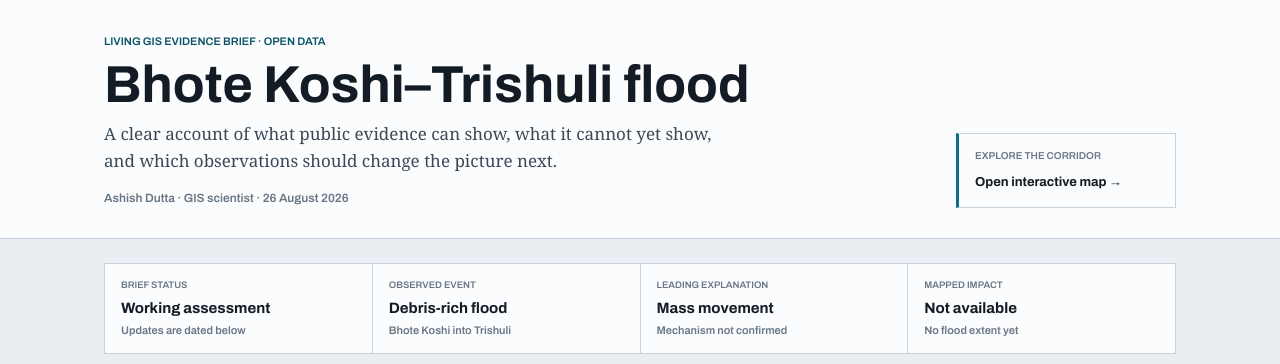
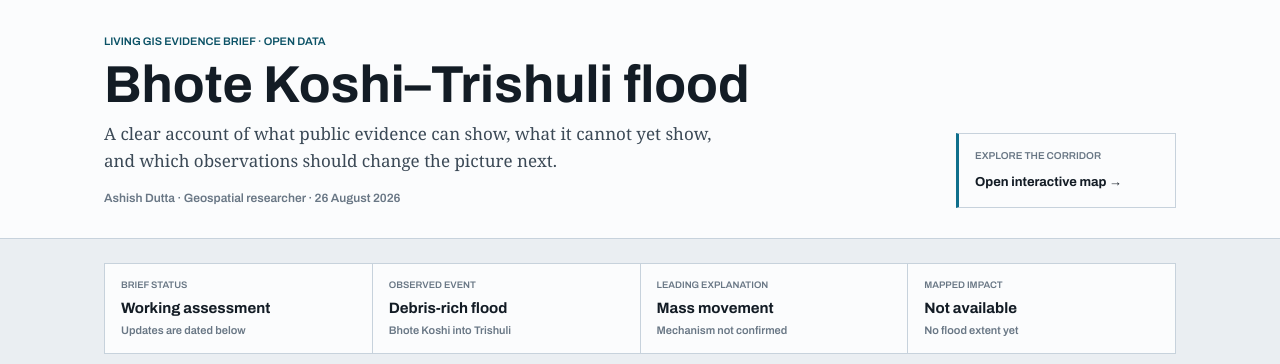
Before and after one commit to Ashish-Dutta007/climascope, a Flask app: page /trishuli/report in a window 1280 px wide. Shown: the part 38-402 px from the top of the page. Run offline with Flask 3, Linux system fonts and the light colour scheme; parts of the project's set-up code (start-up, migrations or seed data) failed here and were passed over; some libraries are stand-ins or nearby versions.

Commit message:
Correct Trishuli author role

```diff
--- a/static/trishuli/DATA_NOTES.txt
+++ b/static/trishuli/DATA_NOTES.txt
@@ -3,7 +3,7 @@ Version 0.2 - 26 August 2026, 19:38 UTC
 
 Author
 ------
-Ashish Dutta, GIS scientist
+Ashish Dutta, geospatial researcher
 The James Hutton Institute
 Ashish.Dutta@hutton.ac.uk
 
--- a/templates/trishuli.html
+++ b/templates/trishuli.html
@@ -90,7 +90,7 @@
         <b>Terrain</b> Copernicus DEM GLO-30, slope computed at 27&times;31&nbsp;m and served as a georeferenced overlay.<br><br>
         <b>Vectors</b> OpenStreetMap via the HOT extract <span class="mono">hot_flood_npl</span>, OSM data 24 Aug 2026, ODbL.<br><br>
         <b>River colours</b> share of terrain steeper than 45&deg; within 500&nbsp;m of each 1&nbsp;km river sample. This is descriptive terrain context, not hazard probability.<br><br>
-        <b>Author</b> Ashish Dutta, GIS scientist. Corrections: <a href="mailto:Ashish.Dutta@hutton.ac.uk">email</a>.
+        <b>Author</b> Ashish Dutta, geospatial researcher. Corrections: <a href="mailto:Ashish.Dutta@hutton.ac.uk">email</a>.
       </p>
     </div>
   </aside>
--- a/templates/trishuli_report.html
+++ b/templates/trishuli_report.html
@@ -37,7 +37,7 @@
       <div class="eyebrow">Living GIS evidence brief &middot; Open data</div>
       <h1>Bhote Koshi&ndash;Trishuli flood</h1>
       <p class="sub">A clear account of what public evidence can show, what it cannot yet show, and which observations should change the picture next.</p>
-      <div class="byline">Ashish Dutta &middot; GIS scientist &middot; 26 August 2026</div>
+      <div class="byline">Ashish Dutta &middot; Geospatial researcher &middot; 26 August 2026</div>
     </div>
     <a class="map-cta" href="/trishuli"><span>Explore the corridor</span><b>Open interactive map &rarr;</b></a>
   </div>
@@ -160,7 +160,7 @@
   </section>
 
   <footer>
-    <div><b>Prepared by Ashish Dutta</b><br>GIS scientist, The James Hutton Institute</div>
+    <div><b>Prepared by Ashish Dutta</b><br>Geospatial researcher, The James Hutton Institute</div>
     <div>This independent rapid note may evolve as imagery, field evidence and expert review arrive. Version 0.2 &middot; 26 Aug 2026, 19:38 UTC.</div>
   </footer>
 </main>
```
Also changed, not shown: static/trishuli/social-card.png.
